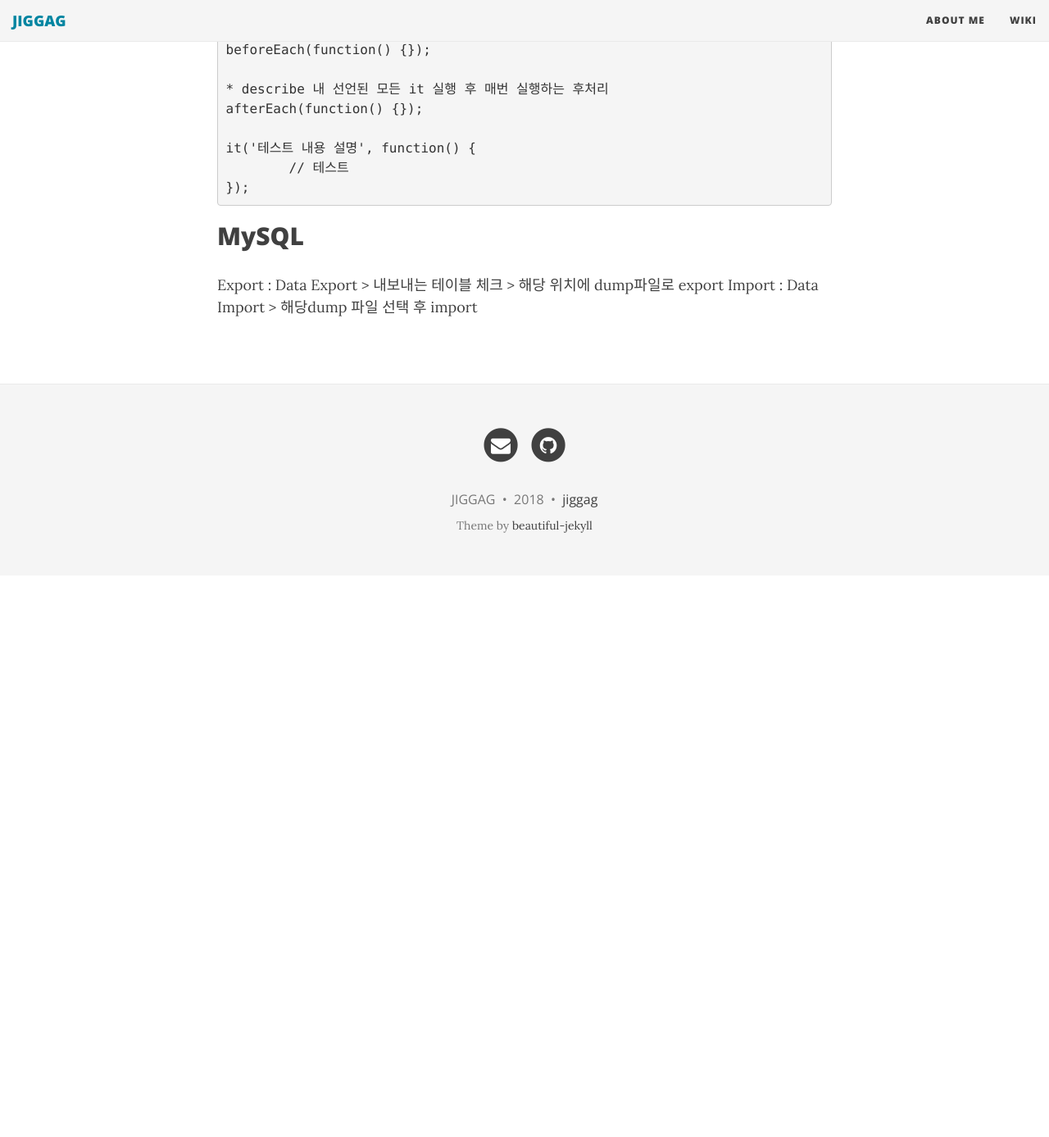
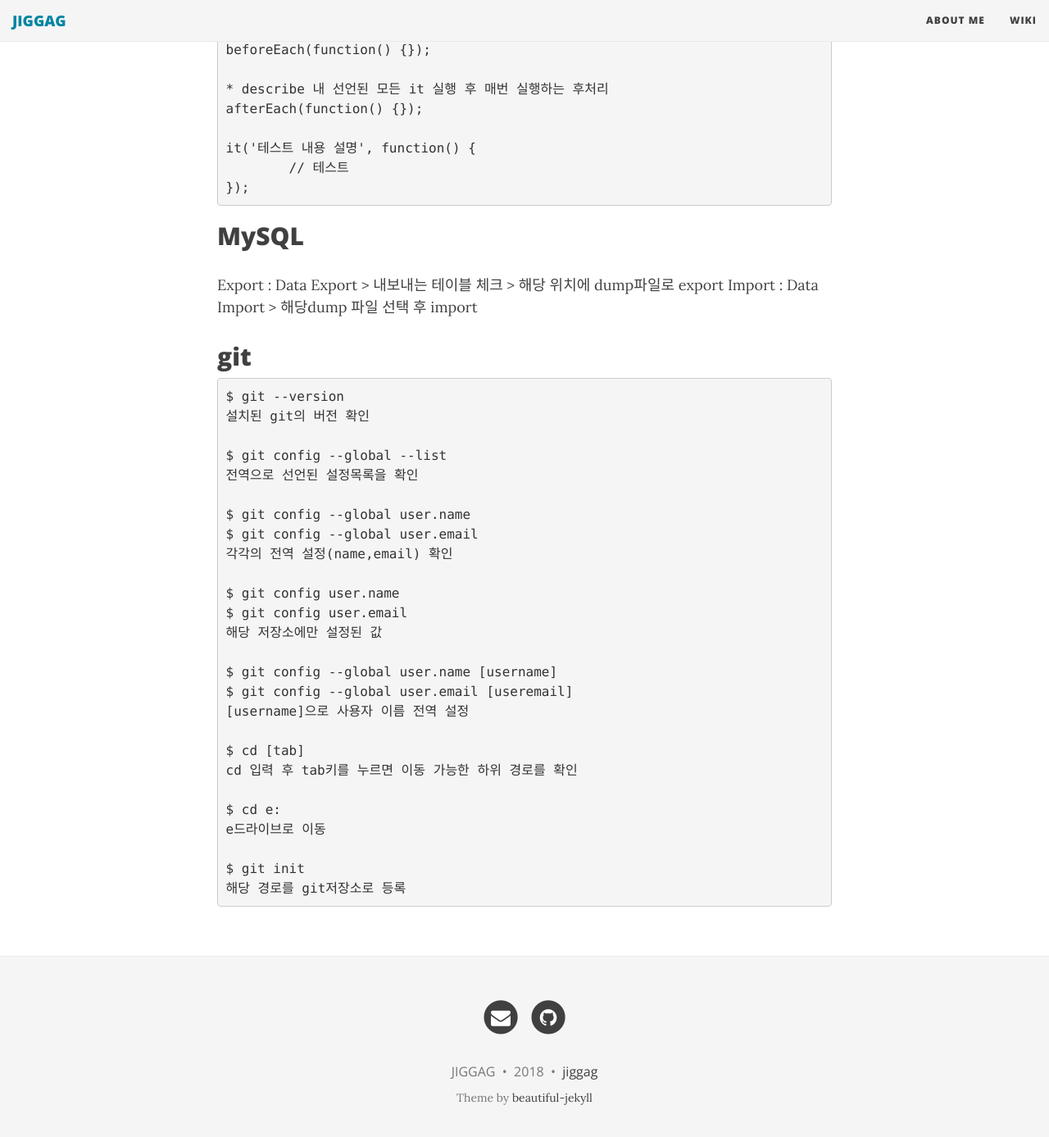
Before and after one commit to jiggag/jiggag.github.io, a Jekyll site: the page built from wiki.md, in a window 1280 px wide and 1400 px high, scrolled down 3458 px. Shown: the top 1387 px of the window at 82% size. Built offline with Jekyll 4.4.1, drawn with Linux system fonts in a browser that asks for light colours; nearby versions of some CDN libraries; before the commit the page ends 4160 px from its top, so only the background shows below that.

Commit message:
Update wiki.md

````diff
--- a/wiki.md
+++ b/wiki.md
@@ -144,3 +144,34 @@ it('테스트 내용 설명', function() {
 ## MySQL
 Export : Data Export > 내보내는 테이블 체크 > 해당 위치에 dump파일로 export
 Import : Data Import > 해당dump 파일 선택 후 import
+
+
+## git
+```script
+$ git --version
+설치된 git의 버전 확인
+
+$ git config --global --list
+전역으로 선언된 설정목록을 확인
+
+$ git config --global user.name
+$ git config --global user.email
+각각의 전역 설정(name,email) 확인
+
+$ git config user.name
+$ git config user.email
+해당 저장소에만 설정된 값
+
+$ git config --global user.name [username]
+$ git config --global user.email [useremail]
+[username]으로 사용자 이름 전역 설정
+
+$ cd [tab]
+cd 입력 후 tab키를 누르면 이동 가능한 하위 경로를 확인
+
+$ cd e:
+e드라이브로 이동
+
+$ git init
+해당 경로를 git저장소로 등록
+```
````
